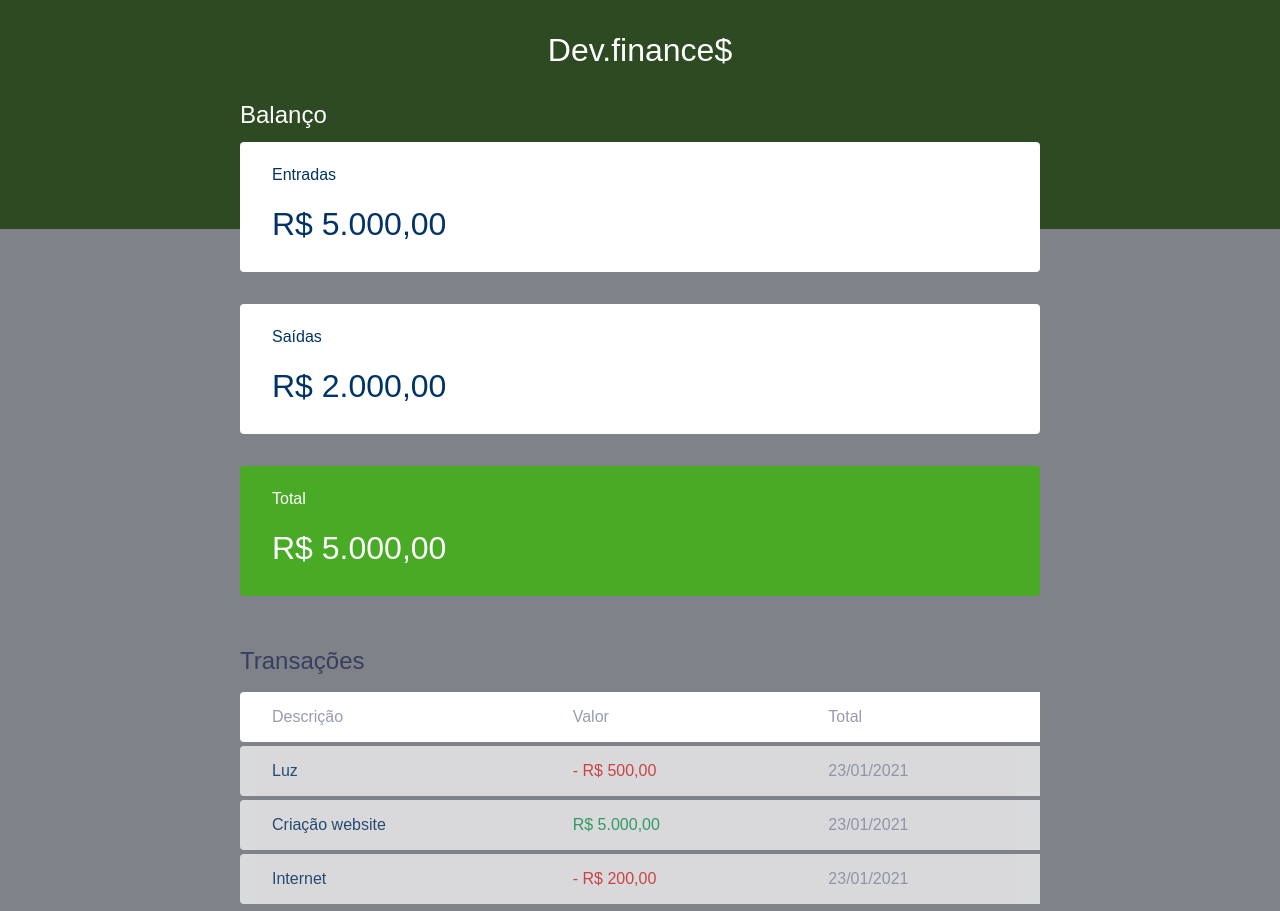
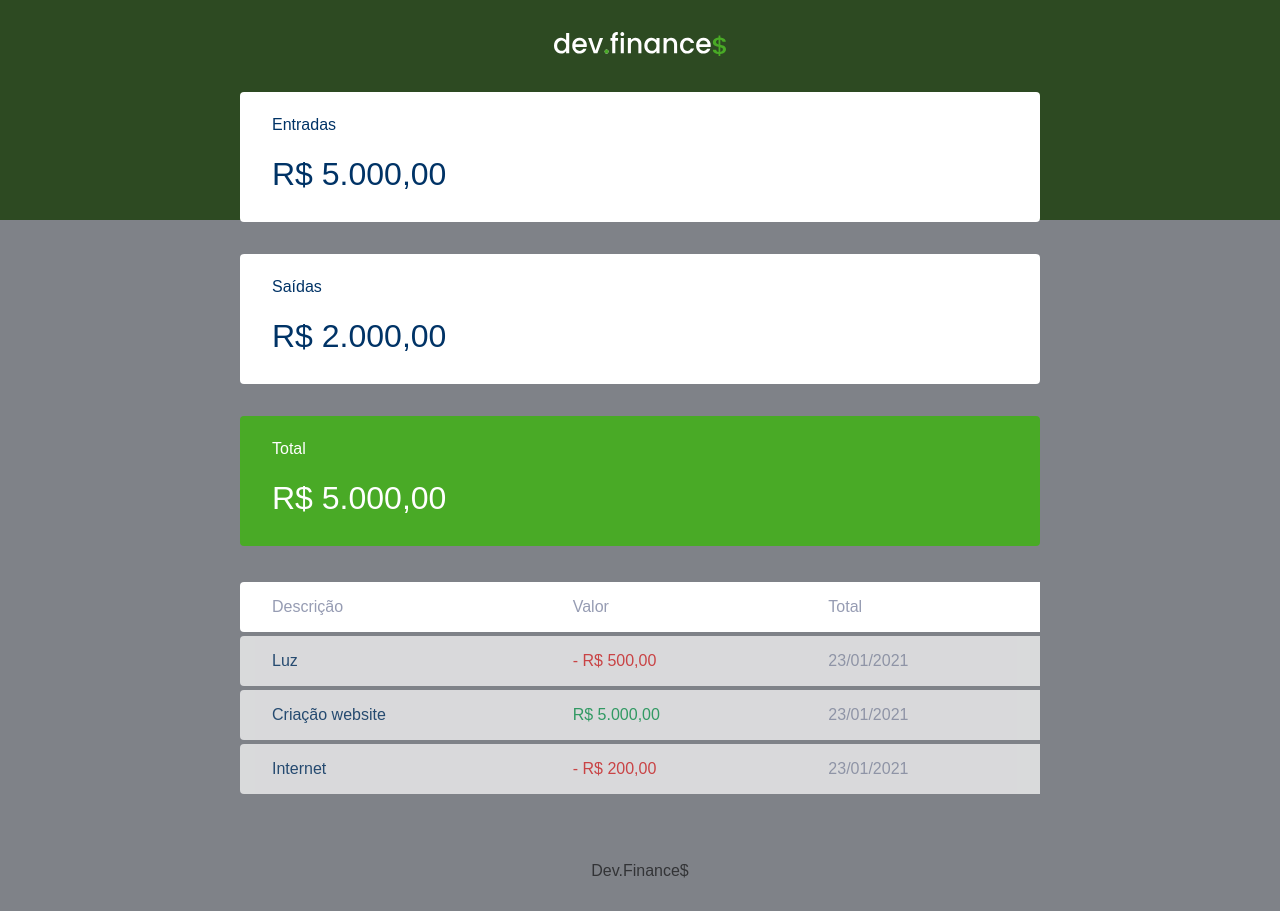
Before and after one commit to alex241262/maratona-discover_1, a plain HTML site: page index.html in a window 1280 px wide. Shown: the top 911 px of the page. Drawn offline with Linux system fonts and the light colour scheme.

Commit message:
alterado header e section h2

```diff
--- a/index.html
+++ b/index.html
@@ -12,11 +12,12 @@
 <body>
 
     <header>
-        <h1 id="logo">Dev.finance$</h1>
+        <!--<h1 id="logo">Dev.finance$</h1>-->
+        <img src="./assets/logo.svg" alt="logo dev finance">
     </header>
     <main class="container">
         <section id="balance">
-            <h2>Balanço</h2>
+            <h2 class="sr-only">Balanço</h2>
 
             <div class="card">
                 <h3>Entradas</h3>
@@ -32,7 +33,7 @@
             </div>
         </section>
         <section id="transaction">
-            <h2>Transações</h2>
+            <h2 class="sr-only">Transações</h2>
         <table id="data-table">
             <thead>
                 <tr>
--- a/style.css
+++ b/style.css
@@ -10,6 +10,17 @@
 body{
     background-color: #7f8288;
     font-family:'Poppins',sans-serif;
+}
+.sr-only{
+    position: absolute;
+    width: 1px;
+    height: 1px;
+    padding: 0;
+    margin: -1px;
+    overflow: hidden;
+    clip: rect(0, 0, 0, 0);
+    white-space: nowrap;
+    border-width: 0;
 }
 .container{
     width: min(90vw, 800px);
```
Also changed, not shown: assets/expense.svg (added), assets/income.svg (added), assets/logo.svg (added), assets/minus.svg (added), assets/plus.svg (added), assets/total.svg (added).
